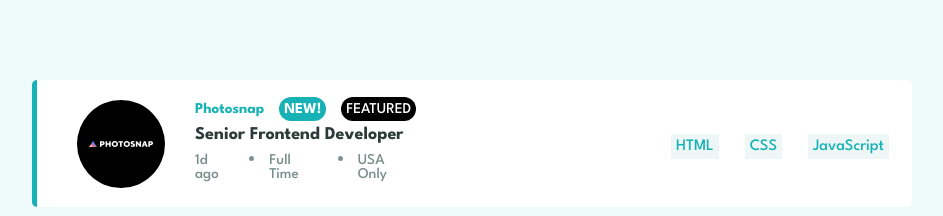
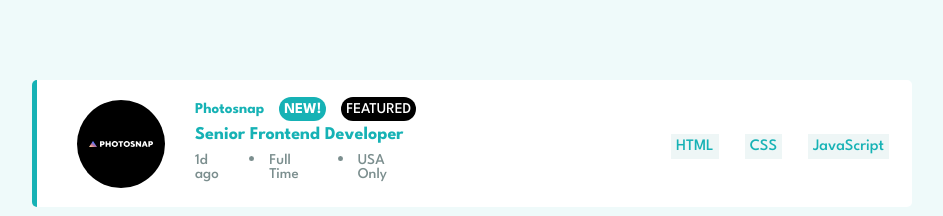
Before and after one commit to tanaka-kenny/job-listings-with-filtering, a React (Create React App) app: page / in a window 1280 px wide. In both pictures the pointer is over the element "Senior Frontend Developer". Shown: the top 216 px of the page, without its empty margins (168-1111 px from the left). Built offline with nearby package versions, Linux system fonts and the light colour scheme.

Commit message:
added hover state to joblisting component

```diff
--- a/src/components/JobListing.css
+++ b/src/components/JobListing.css
@@ -62,6 +62,11 @@
     margin-bottom: 10px;
 }
 
+.info h4:hover {
+    cursor: pointer;
+    color: var(--Cyan);
+}
+
 .info .bottomLine {
     color: var( --Dark-Grayish-Cyan);
     display: flex;
@@ -94,3 +99,9 @@
     padding: 5px;
 
 }
+
+.filters .f:hover {
+    background-color: var(--Cyan);
+    color: #fff;
+    cursor: pointer;
+}
```
